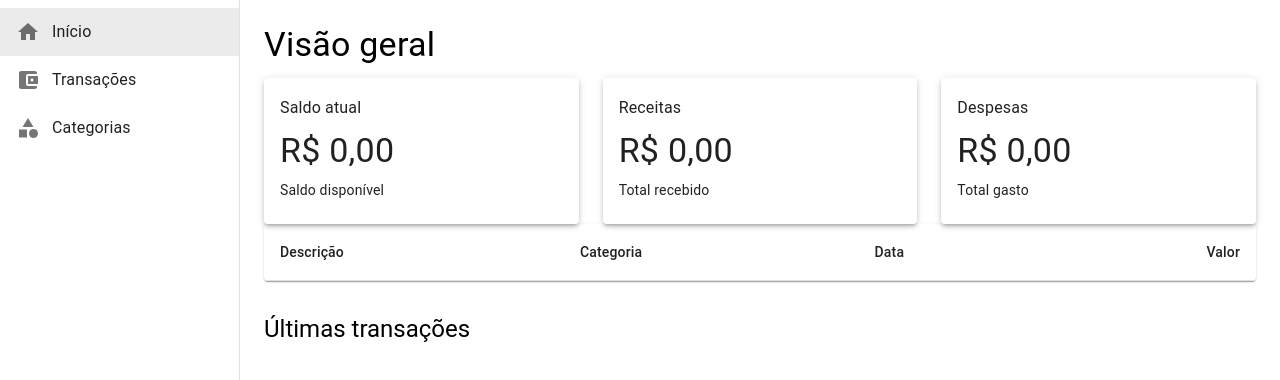
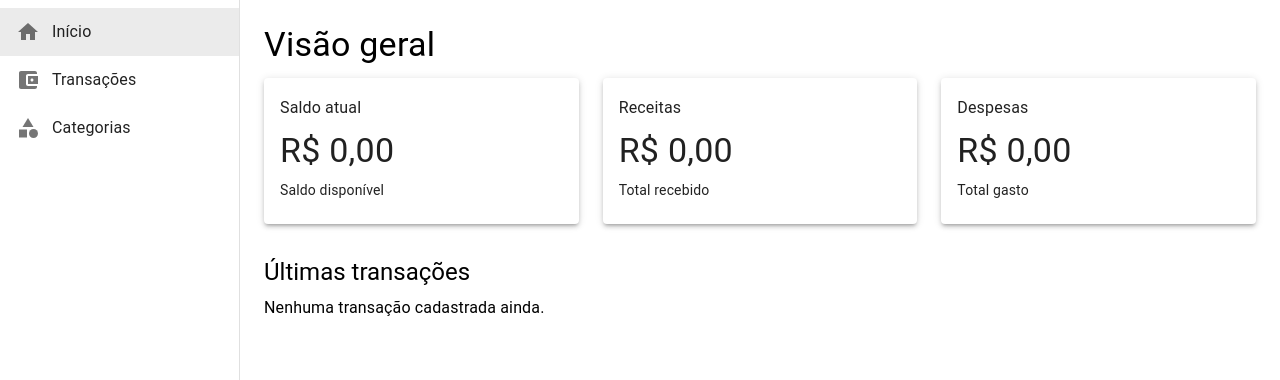
Before and after one commit to Matheus-Lacerda-Da-silva/Your-Financial-Control, a React (Vite) app in the folder frontend/: page / in a window 1280 px wide. Shown: the top 380 px of the page. Built offline with nearby package versions, Linux system fonts and the light colour scheme.

Commit message:
Display the last 5 transactions on the Home page

```diff
--- a/frontend/src/pages/Inicio.tsx
+++ b/frontend/src/pages/Inicio.tsx
@@ -38,6 +38,7 @@ function Inicio({ transacoes }: InicioProps) {
     .reduce((total, transacao) => total + Math.abs(transacao.valor), 0)
 
   const saldoAtual = receitas - despesas
+  const ultimasTransacoes = transacoes.slice(0, 5)
   return (
     <Box>
       <Typography variant="h4" gutterBottom>
@@ -99,6 +100,20 @@ function Inicio({ transacoes }: InicioProps) {
           </Card>
         </Grid>
       </Grid>
+    <Box>
+      <Grid container spacing={3}>
+      </Grid>
+    </Box>
+ <Box sx={{ mt: 4 }}>
+      <Typography variant="h5" gutterBottom>
+        Últimas transações
+      </Typography>
+
+      {ultimasTransacoes.length === 0 ? (
+        <Typography color="text.secondary">
+          Nenhuma transação cadastrada ainda.
+        </Typography>
+      ) : (
         <TableContainer component={Paper}>
           <Table>
             <TableHead>
@@ -111,24 +126,16 @@ function Inicio({ transacoes }: InicioProps) {
               </TableHead>
 
               <TableBody>
-      {transacoes.map((transacao) => (
+                {ultimasTransacoes.map((transacao) => (
                   <TableRow key={transacao.id}>
-          <TableCell>
-            {transacao.descricao}
-          </TableCell>
-
-          <TableCell>
-            {transacao.categoria}
-          </TableCell>
-
-          <TableCell>
-            {formatarData(transacao.data)}
-          </TableCell>
-
+                    <TableCell>{transacao.descricao}</TableCell>
+                    <TableCell>{transacao.categoria}</TableCell>
+                    <TableCell>{formatarData(transacao.data)}</TableCell>
                     <TableCell
                       align="right"
                       sx={{
-            color: transacao.valor >= 0 ? 'success.main' : 'error.main',
+                        color:
+                          transacao.valor >= 0 ? 'success.main' : 'error.main',
                         fontWeight: 600,
                       }}
                     >
@@ -139,10 +146,7 @@ function Inicio({ transacoes }: InicioProps) {
               </TableBody>
             </Table>
           </TableContainer>
-      <Box sx={{ mt: 4 }}>
-  <Typography variant="h5" gutterBottom>
-    Últimas transações
-  </Typography>
+        )}
       </Box>
     </Box>
   )
```
Lines whose indentation alone changed are shown as unchanged.
